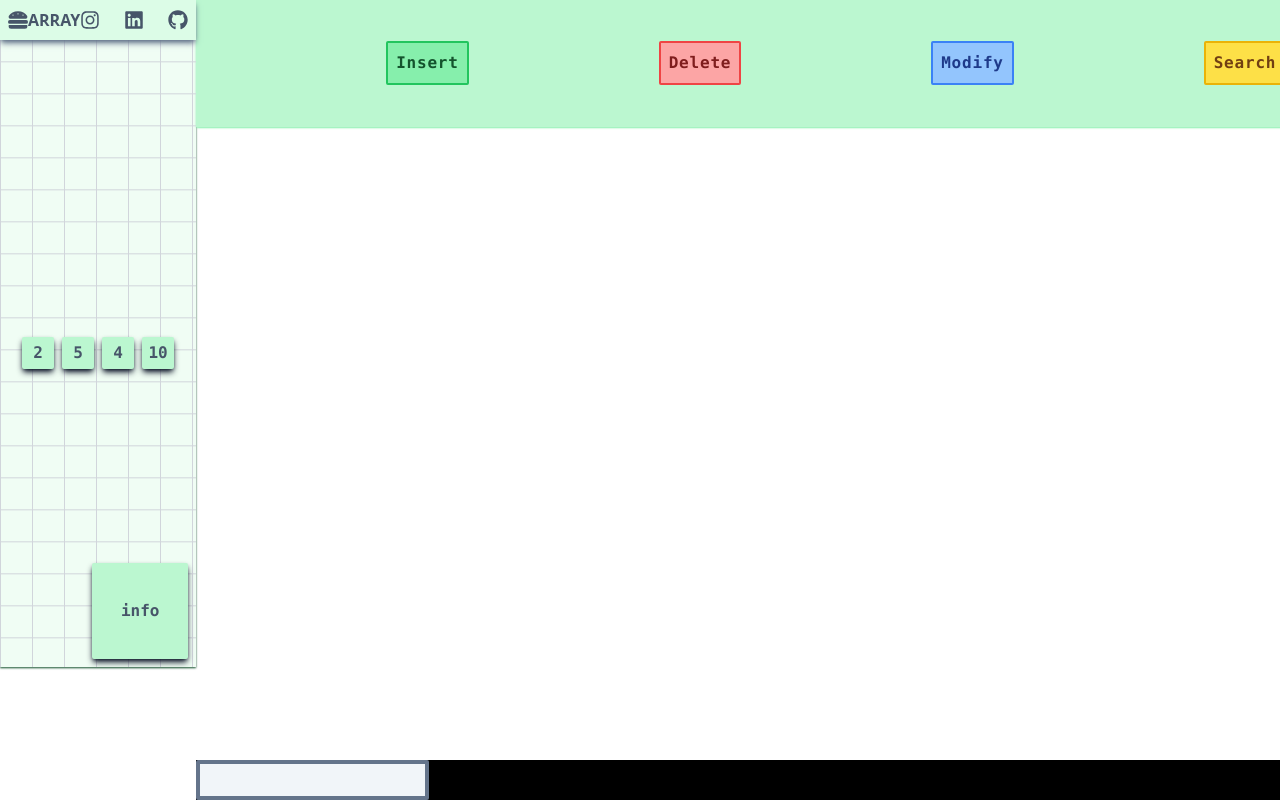
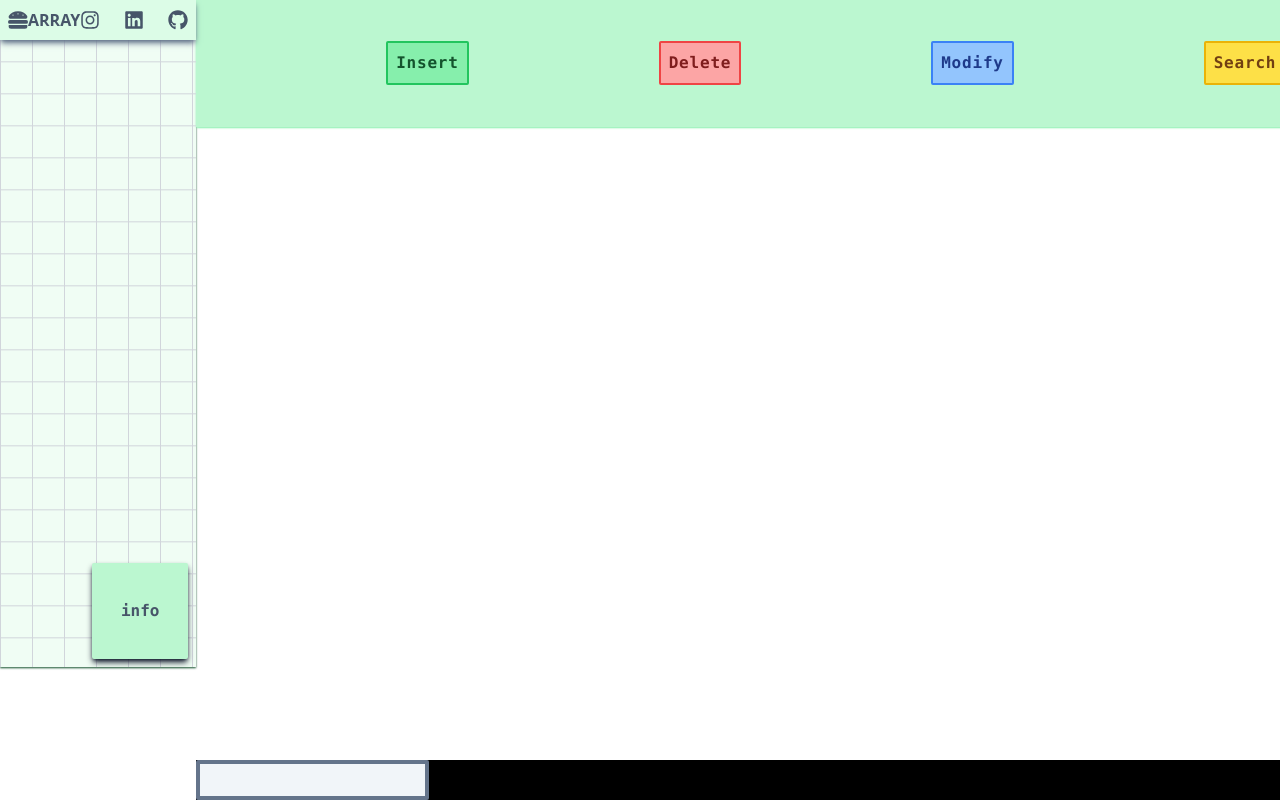
Before and after one commit to notjatin/data-structure-visualizer, a React (Vite) app: page / in a window 1280 px wide. Shown: the top 800 px of the page. Built offline with nearby package versions, Linux system fonts and the light colour scheme.

Commit message:
add insertion logic

```diff
--- a/src/App.tsx
+++ b/src/App.tsx
@@ -9,13 +9,22 @@ import { operationType } from "./Types";
 
 function App() {
   const [structure, setStructure] = useState("array");
+  const [array, setArray] = useState<Array<number>>([]);
 
   // method to handle key according to the operation
   const handleOperation = (operation: operationType, value: string): void => {
+    if (parseInt(value) > 0) {
+      console.log(`validated ${value}`);
+    } else console.log(`${value} not valid.`);
+
     console.log(`using operation ${operation} with key ${value}.`);
     switch (operation) {
       case "insert":
-        console.log(`validated ${value}`);
+        if (array.includes(parseInt(value))) {
+          console.log(`${value} already there. Give a unique one`);
+        } else {
+          setArray((oldArray) => [...oldArray, parseInt(value)]);
+        }
         break;
       case "search":
         console.log(`searching for ${value}`);
@@ -28,7 +37,6 @@ function App() {
         break;
       default:
         throw new Error("Specify valid operation.");
-        break;
     }
   };
 
@@ -37,7 +45,11 @@ function App() {
       {/* just use the default three window style. */}
       <main className="w-lvw h-lvh md:grid grid-rows-[1fr] grid-cols-[5fr_2fr]">
         <section className="row-span-2 w-full h-5/6 bg-green-50 bg-gradient-to-r from-gray-300 from-[1px] to-transparent to-[1px] bg-[length:2rem_2rem] bg-centershadow shadow-sm shadow-green-900 ">
-          <ShowCase structure={structure} setStructure={setStructure} />
+          <ShowCase
+            structure={structure}
+            setStructure={setStructure}
+            array={array}
+          />
         </section>
         <section className="shadow-sm shadow-green-300 h-1/6 w-full flex flex-col rounded-sm">
           <div className="hidden bg-green-100">
--- a/src/components/ShowCase.tsx
+++ b/src/components/ShowCase.tsx
@@ -3,7 +3,6 @@
 import { BiInfoSquare } from "react-icons/bi";
 import { Frame } from "./ShowcaseComponents";
 import { FaGithub, FaHamburger, FaInstagram, FaLinkedin } from "react-icons/fa";
-import { useState } from "react";
 import { v4 } from "uuid";
 
 // NOTES: Will be responsive, so mobile first ❌
@@ -16,9 +15,13 @@ import { v4 } from "uuid";
 interface ShowCaseProps {
   structure: string;
   setStructure: (structure: string) => void;
+  array: Array<number>;
 }
-const ShowCase: React.FC<ShowCaseProps> = ({ structure, setStructure }) => {
-    const [array, setArray] = useState([2, 5, 4, 10]);
+const ShowCase: React.FC<ShowCaseProps> = ({
+  structure,
+  setStructure,
+  array,
+}) => {
   return (
     <div className="flex flex-col w-full h-full bg-gradient-to-b from-gray-300 from-[1px] to-transparent to-[1px] bg-[length:2rem_2rem] bg-center relative">
       <header className="bg-green-100 p-2 flex min-h-10 items-center shadow-md shadow-slate-500">
@@ -39,19 +42,13 @@ const ShowCase: React.FC<ShowCaseProps> = ({ structure, setStructure }) => {
       </header>
       <div className="absolute bottom-2 right-2">
         <span className="hidden z-10 md:block ">
-                    <Frame
-                        type={"square"}
-                        className="size-8 md:size-16 lg:size-24"
-                    >
+          <Frame type={"square"} className="size-8 md:size-16 lg:size-24">
             info
           </Frame>
         </span>
         <BiInfoSquare className="text-slate-500 rounded-sm md:hidden size-8 shadow-md shadow-slate-500 cursor-pointer m-2" />
       </div>
-            <div
-                className="w-full h-full flex justify-center items-center gap-2 flex-nowrap"
-                onDoubleClick={() => setArray(array)}
-            >
+      <div className="w-full h-full flex justify-center items-center gap-2 flex-nowrap">
         {/* map through the array items here */}
         {array.map((item) => {
           return (
```
Lines whose indentation alone changed are shown as unchanged.
